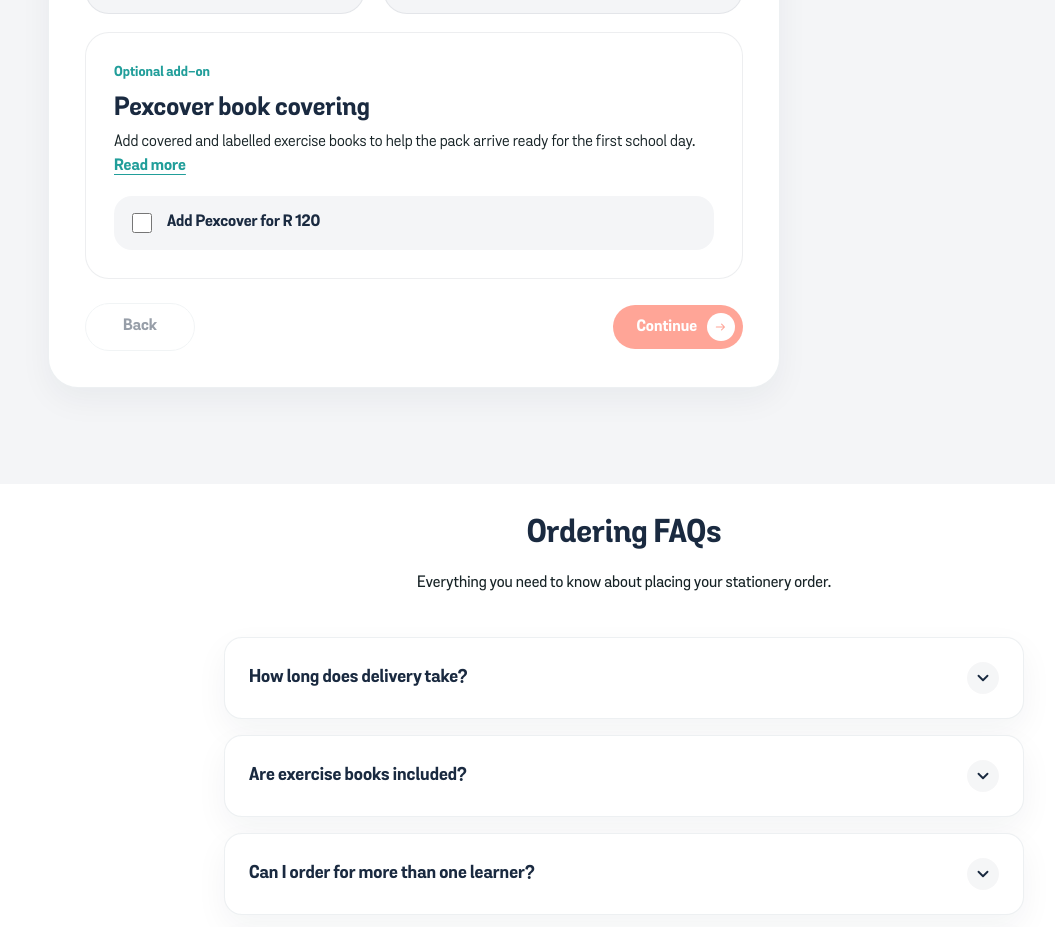
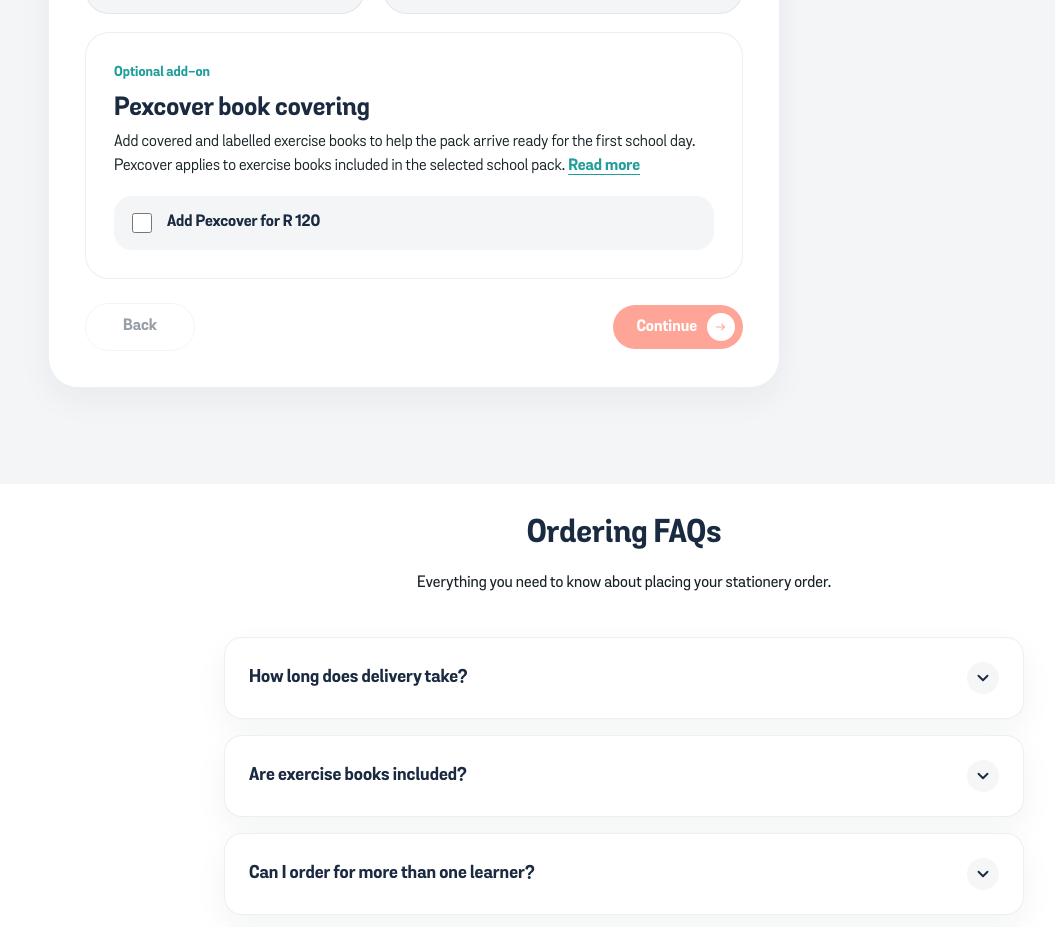
Before and after one commit to mcebisidesigner-spec/pexpacks-supplies, a Next.js app: page /order in a window 1280 px wide. Shown: the part 1200-2127 px from the top of the page, without its empty margins (16-1071 px from the left). Built offline with nearby package versions, Linux system fonts and the light colour scheme.

Commit message:
Add Pexcover application scope disclaimer to checkout form Pexcover section

```diff
--- a/components/order/OrderForm.tsx
+++ b/components/order/OrderForm.tsx
@@ -945,7 +945,8 @@ export function OrderForm({
                     <h3>Pexcover book covering</h3>
                     <p>
                       Add covered and labelled exercise books to help the pack
-                      arrive ready for the first school day.{" "}
+                      arrive ready for the first school day. Pexcover applies to
+                      exercise books included in the selected school pack.{" "}
                       <Link
                         href="/blog/what-is-pexcover-book-covering"
                         className={styles.inlineAction}
```
